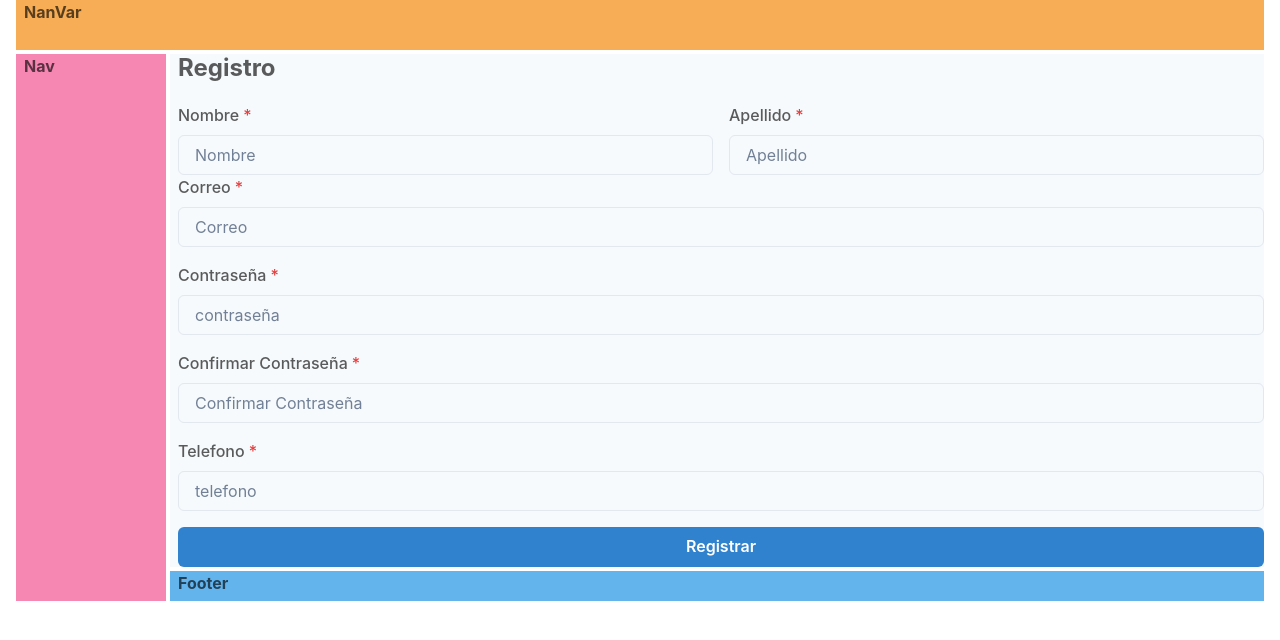
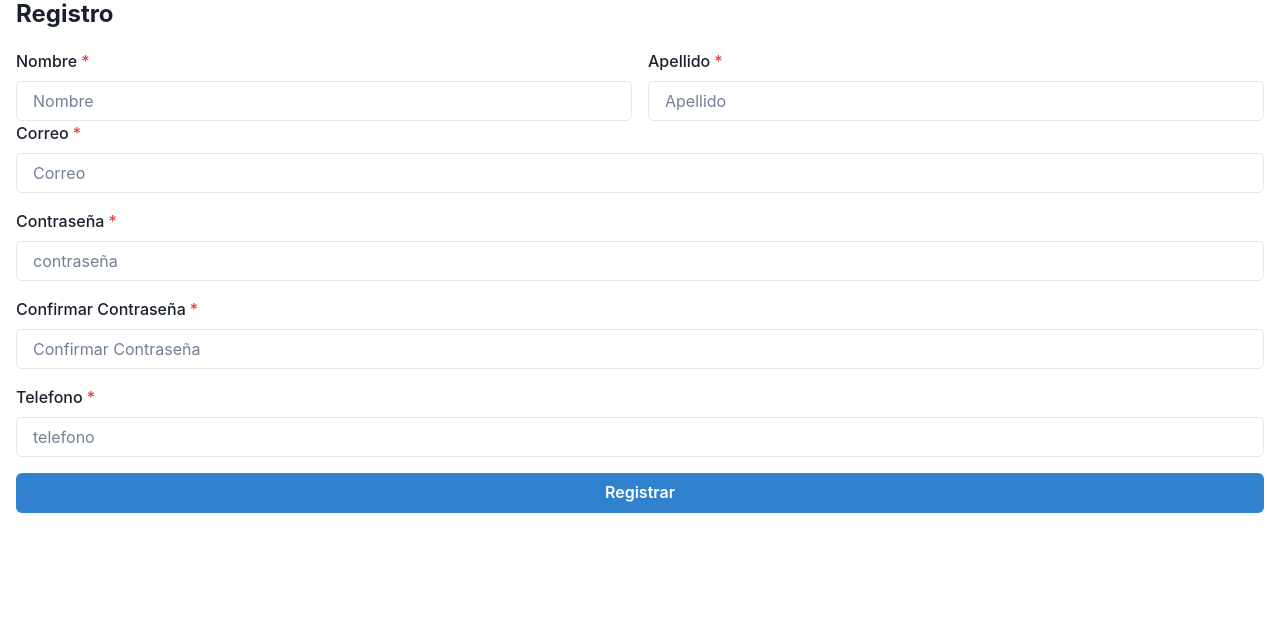
Before and after one commit to Oseas1995/emart, a React (Vite) app: page /registro in a window 1280 px wide. Shown: the top 640 px of the page. Built offline with nearby package versions, Linux system fonts and the light colour scheme.

Commit message:
Insertar en tabla usuario

```diff
--- a/src/App.jsx
+++ b/src/App.jsx
@@ -1,12 +1,11 @@
-import Home from './componentes/Home'
 import { Container } from '@chakra-ui/react'
-
+import AppRouter from './routers'
 
 function App() {
 
   return (
     <Container maxW='100%' h='100vh'>
-      <Home />
+      <AppRouter />
     </Container>
   )
 }
--- a/src/componentes/Home.jsx
+++ b/src/componentes/Home.jsx
@@ -22,7 +22,7 @@ const Home = () => {
                 Nav
             </GridItem>
             <GridItem pl='2' bg='gray.50' area={'main'}>
-                <Registro />
+                Productos
             </GridItem>
             <GridItem pl='2' bg='blue.300' area={'footer'}>
                 Footer
--- a/src/componentes/Login.jsx
+++ b/src/componentes/Login.jsx
@@ -2,7 +2,7 @@
 const Login = () => {
     return (
         <div>
-
+            <h1>Login</h1>
         </div>
     )
 }
--- a/src/componentes/Registro.jsx
+++ b/src/componentes/Registro.jsx
@@ -1,38 +1,73 @@
 import { FormControl, FormLabel, Grid, Heading, Input, Stack, Button } from '@chakra-ui/react'
+import useForm from '../hooks/useForm'
+import { actualizarUsuario, registroConEmail } from '../servicios/auth'
+
+const initialState = {
+    nombre: '',
+    apellido: '',
+    email: '',
+    password: '',
+    phone: ''
+}
 
 const Registro = () => {
+
+    const { formularioRegistro, handleInputChange } = useForm(initialState)
+
+    const { nombre, apellido, email, password, phone } = formularioRegistro
+
+
+    const handleSubmit = async (e) => {
+        e.preventDefault()
+        const { nombre, apellido, email, password, phone } = formularioRegistro
+        const resultado = await registroConEmail({ email, password })
+        // console.log(resultado.data.user.id)
+        if (resultado) {
+
+            const user = resultado.data.user
+            // console.log(user.id);
+            const data = {
+                id: user.id,
+                nombre: nombre,
+                apellido: apellido,
+                telefono: phone
+            }
+            await actualizarUsuario(data)
+        }
+    }
+
     return (
         <>
             <Heading fontSize='2xl' mb='20px'>Registro</Heading>
-            <form>
+            <form onSubmit={handleSubmit}>
                 <Grid templateColumns='repeat(2, 1fr)' gap={4}>
                     <FormControl id='nombre' isRequired>
                         <FormLabel>Nombre</FormLabel>
-                        <Input type='texto' name='nombre' placeHolder='Nombre'/>
+                        <Input type='texto' name='nombre' placeHolder='Nombre' value={nombre} onChange={handleInputChange}/>
                     </FormControl>
                     <FormControl id='apellido' isRequired>
                         <FormLabel>Apellido</FormLabel>
-                        <Input type='texto' name='apellido' placeHolder='Apellido'/>
+                        <Input type='texto' name='apellido' placeHolder='Apellido' value={apellido} onChange={handleInputChange}/>
                     </FormControl>
                 </Grid>
                 <Stack spacing={4}>
-                    <FormControl id='correo' isRequired>
+                    <FormControl id='email' isRequired>
                         <FormLabel>Correo</FormLabel>
-                        <Input type='email' name='correo' placeHolder='Correo'/>
+                        <Input type='email' name='email' placeHolder='Correo' value={email} onChange={handleInputChange}/>
                     </FormControl>
-                    <FormControl id='contraseña' isRequired>
+                    <FormControl id='password' isRequired>
                         <FormLabel>Contraseña</FormLabel>
-                        <Input type='password' name='contraseña' placeHolder='contraseña'/>
+                        <Input type='password' name='password' placeHolder='contraseña' value={password} onChange={handleInputChange}/>
                     </FormControl>
                     <FormControl id='confirmarContraseña' isRequired>
                         <FormLabel>Confirmar Contraseña</FormLabel>
                         <Input type='password' name='confirmarContraseña' placeHolder='Confirmar Contraseña'/>
                     </FormControl>
-                    <FormControl id='telefono' isRequired>
+                    <FormControl id='phone' isRequired>
                         <FormLabel>Telefono</FormLabel>
-                        <Input type='texto' name='telefono' placeHolder='telefono'/>
+                        <Input type='texto' name='phone' placeHolder='telefono' value={phone} onChange={handleInputChange}/>
                     </FormControl>
-                    <Button colorScheme='blue'>Registrar</Button>
+                    <Button type='submit' colorScheme='blue'>Registrar</Button>
                 </Stack>
 
             </form>
--- /dev/null
+++ b/src/hooks/useForm.jsx
@@ -0,0 +1,21 @@
+import { useState } from "react"
+
+const useForm = (initialState) => {
+    const [formularioRegistro, setFormularioRegistro] = useState(initialState)
+
+    const handleInputChange = (e) => {
+        const { value, name } = e.target
+
+        setFormularioRegistro({
+            ...formularioRegistro,
+            [name]: value
+        })
+    }
+
+    return {
+        formularioRegistro,
+        handleInputChange
+    }
+}
+
+export default useForm
--- a/src/main.jsx
+++ b/src/main.jsx
@@ -2,10 +2,13 @@
 import ReactDOM from 'react-dom/client'
 import { ChakraProvider } from '@chakra-ui/react'
 import App from './App'
+import { BrowserRouter } from "react-router-dom";
 
 
 ReactDOM.createRoot(document.getElementById('root')).render(
   <ChakraProvider>
-    <App />
+    <BrowserRouter>
+      <App />
+    </BrowserRouter>
   </ChakraProvider>
 )
--- /dev/null
+++ b/src/routers/index.jsx
@@ -0,0 +1,17 @@
+import { Route, Routes } from "react-router-dom"
+import Home from "../componentes/Home"
+import Login from "../componentes/Login"
+import Registro from "../componentes/Registro"
+
+const AppRouter = () => {
+
+    return (
+        <Routes>
+            <Route path="/" element={<Home />} />
+            <Route path="registro" element={<Registro />} />
+            <Route path="login" element={<Login />} />
+        </Routes>
+    )
+}
+
+export default AppRouter
--- a/src/servicios/auth.js
+++ b/src/servicios/auth.js
@@ -1,3 +1,21 @@
  import { supabase } from "../api/config";
 
- console.log(supabase);
+ export const registroConEmail = async (data) => {
+    let resultado
+    try {
+        resultado = await supabase.auth.signUp(data)
+        // console.log(resultado);
+        return resultado
+    } catch (error) {
+        console.error(error);
+    }
+    return resultado
+ }
+
+ export const actualizarUsuario = async (data) => {
+    try {
+        await supabase.from('usuario').upsert(data, { returning: 'minimal' })
+    } catch (error) {
+        console.error(error);
+    }
+ }
```
Also changed, not shown: 1 other file (tests, documents, lock files or other folders).
